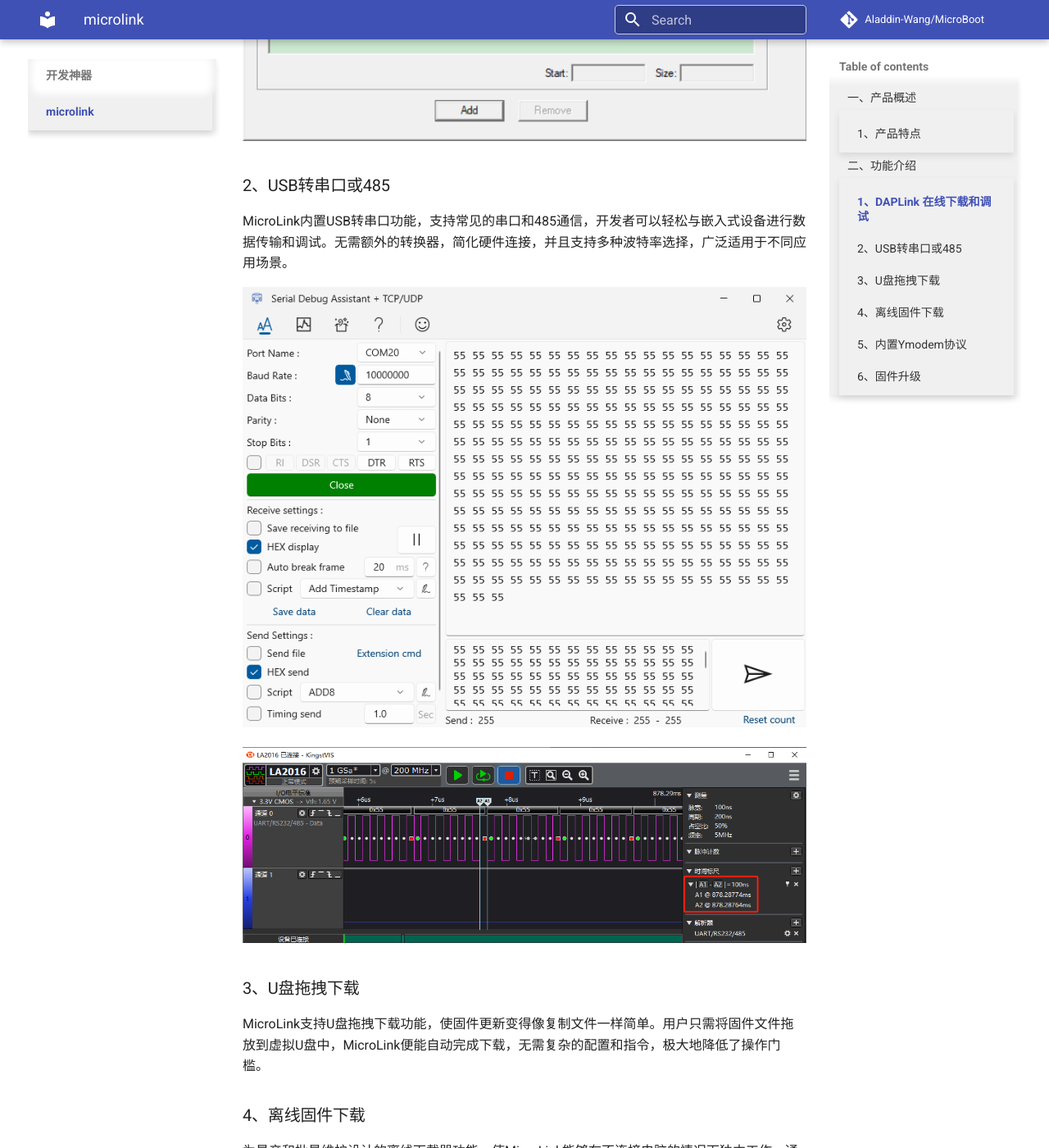
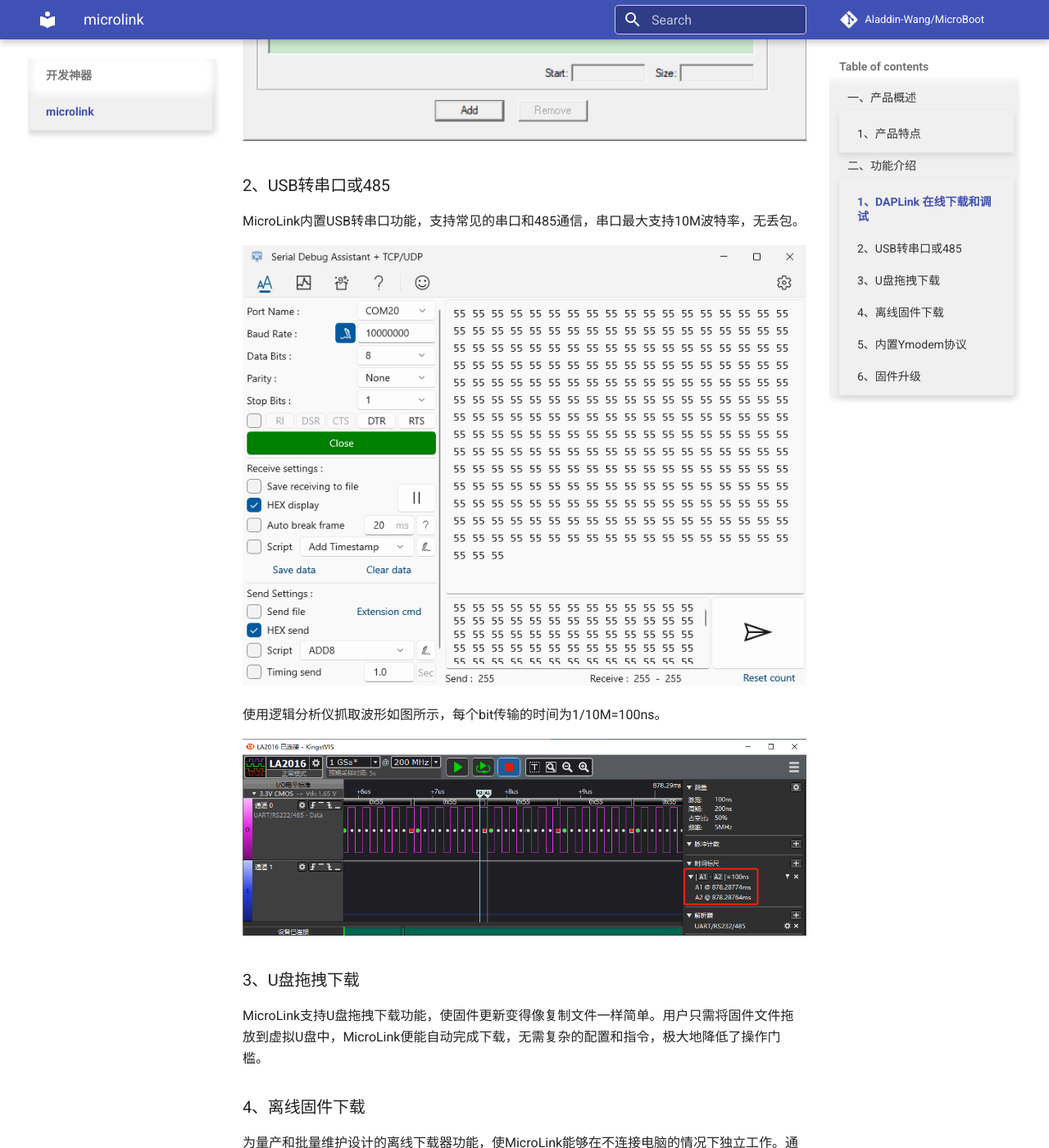
Before and after one commit to Aladdin-Wang/MicroBoot, an MkDocs documentation site: the page built from docs/tools/microlink/microlink.md, in a window 1280 px wide and 1400 px high, scrolled down 5267 px. Shown: the whole window at 82% size. Built offline with MkDocs 1.6.1 and Material for MkDocs 9.7.7, drawn with Linux system fonts in a browser that asks for light colours; comment, search, counter and statistics services are not loaded.

Commit message:
fix microlink.md

```diff
--- a/docs/tools/microlink/microlink.md
+++ b/docs/tools/microlink/microlink.md
@@ -72,11 +72,11 @@
 
 ### 2、USB转串口或485
 
-MicroLink内置USB转串口功能，支持常见的串口和485通信，开发者可以轻松与嵌入式设备进行数据传输和调试。无需额外的转换器，简化硬件连接，并且支持多种波特率选择，广泛适用于不同应用场景。
+MicroLink内置USB转串口功能，支持常见的串口和485通信，串口最大支持10M波特率，无丢包。
 
 ![](../../images/microlink/10M_Baud.jpg)
 
-
+使用逻辑分析仪抓取波形如图所示，每个bit传输的时间为1/10M=100ns。
 
 ![](../../images/microlink/10M_TTL.jpg)
 
```
